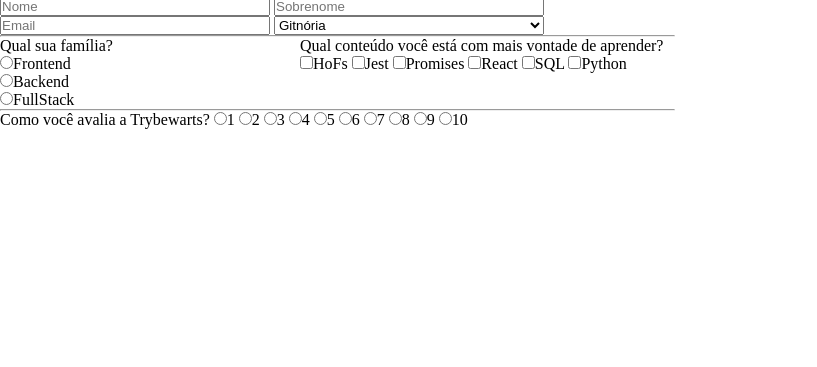
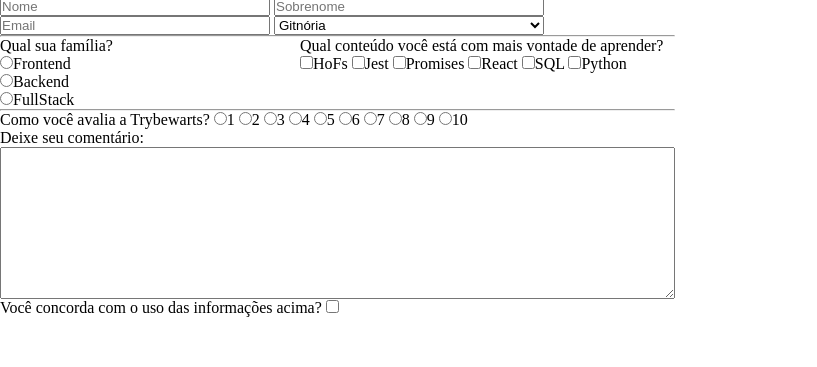
Before and after one commit to Gabrielv0id/trybewarts, a website: page index.html in a window 1280 px wide. Shown: the part 252-619 px from the top of the page, 0-817 px from the left. Drawn offline with Linux system fonts and the light colour scheme.

Commit message:
exercio 15 e 16 feito

```diff
--- a/index.html
+++ b/index.html
@@ -71,6 +71,11 @@
           <input type="radio" name="rate" value="9">9
           <input type="radio" name="rate" value="10">10
         </div>
+        <label class="textarea">Deixe seu comentário:</label>
+        <textarea name="" id="" cols="30" rows="10" maxlength="500"></textarea>
+        <label id="label-infos">Você concorda com o uso das informações acima?
+          <input type="checkbox"  id="agreement">
+        </label>
       </form>
       <img src="images/trybewarts-colored.svg" alt="logo" id="trybewarts-forms-logo">
     </main>
```
